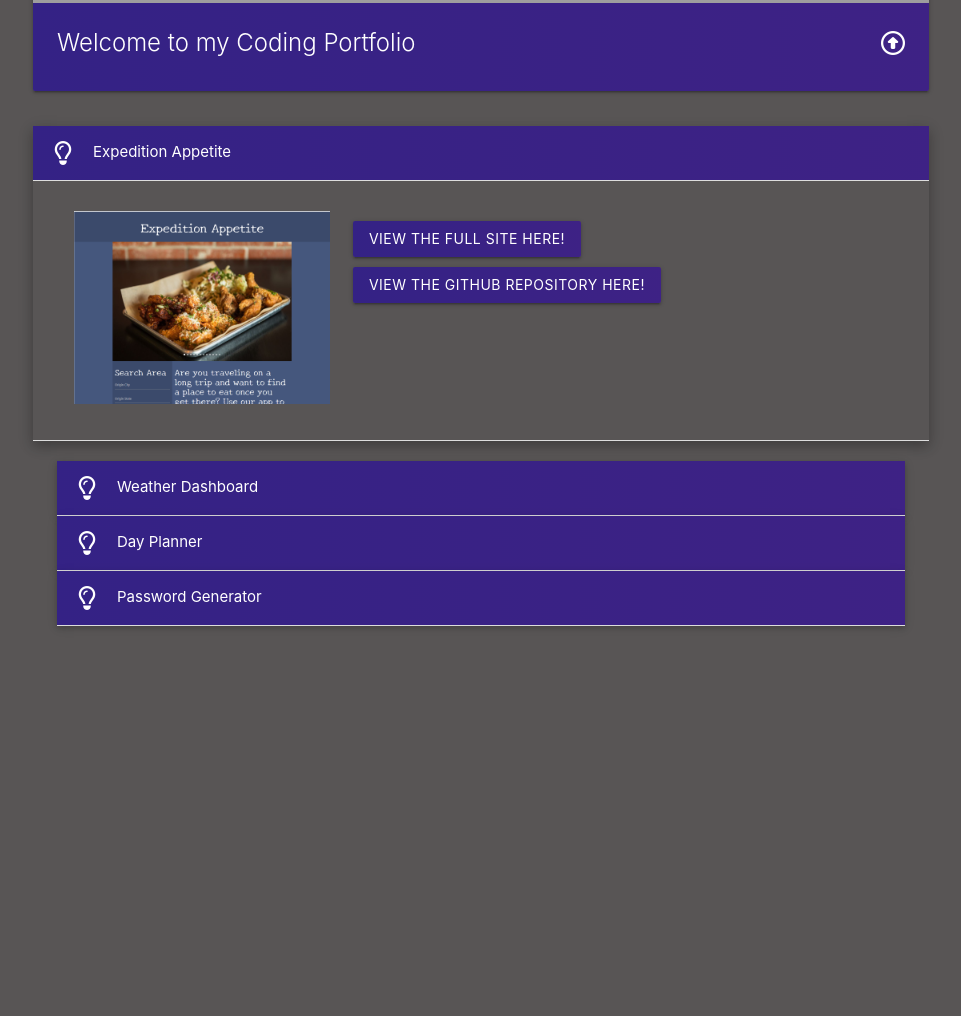
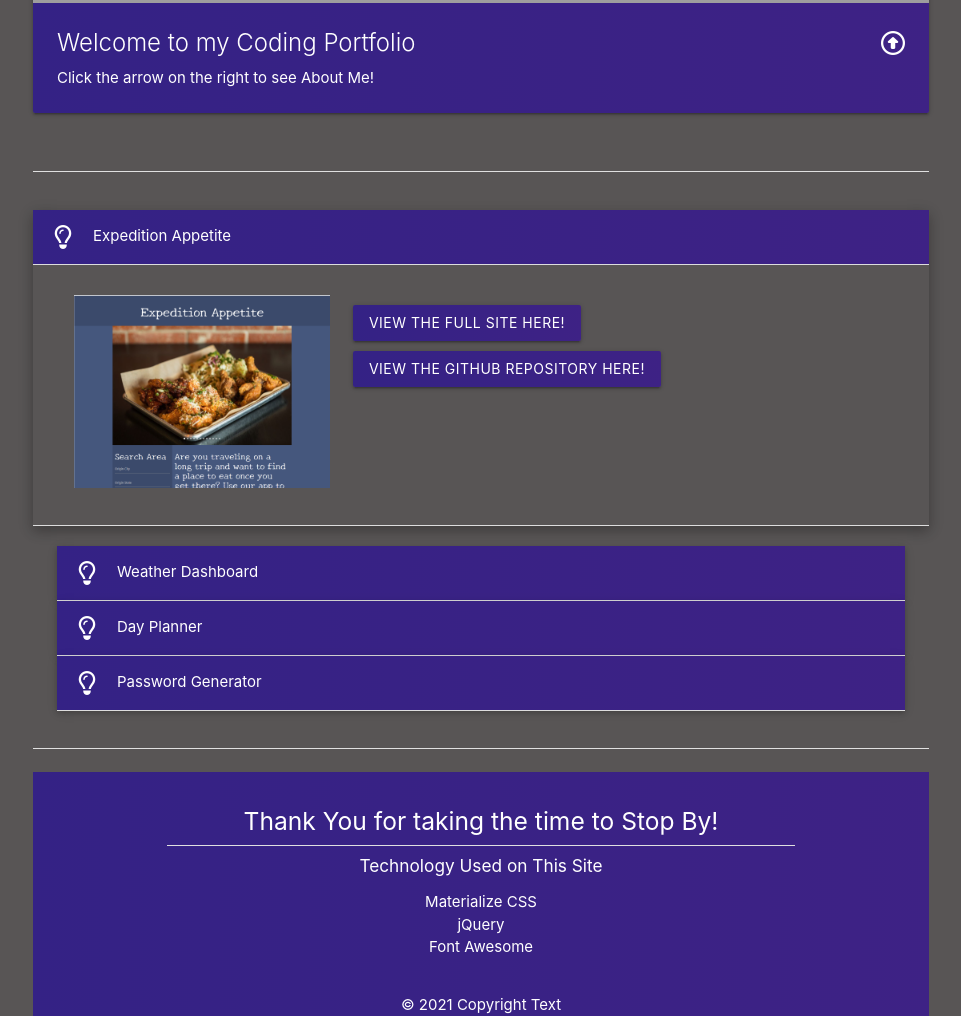
Before and after one commit to dnovelli1/updatedportfolio, a plain HTML site: page index.html in a window 1280 px wide. Shown: the part 741-1757 px from the top of the page, without its empty margins (159-1120 px from the left). Before the commit the page ends 1382 px from the top, so only its background shows below. Drawn offline with nearby package versions, Linux system fonts and the light colour scheme; grey boxes are pictures that could not be loaded.

Commit message:
added touches to footer and new link for resume

```diff
--- a/index.html
+++ b/index.html
@@ -12,25 +12,31 @@
 <body>
     <header>
         <nav>
+            <!-- Nav Bar -->
             <div class="nav-wrapper">
                 <a href="#!" class="brand-logo">Jake Novelli</a>
                 <a href="#" data-target="mobile-demo" class="sidenav-trigger"><i class="fas fa-id-card-alt"></i></a>
                 <ul class="right hide-on-med-and-down">
+                    <!-- Icons showing in the top right on large screens -->
                     <li><a class="waves-effect waves-light" target=blank href="https://www.linkedin.com/in/david-jacob-novelli/" alt="This will take you to my linkedin profile!"><i class="fab fa-linkedin"></i></a></li>
                     <li><a target=blank href="https://github.com/dnovelli1" alt="This will take you to my GitHub profile!"><i class="fab fa-github-square"></i></a></li>
                     <li><a target=blank href="mailto:jakenovelli11@gmail.com" alt="This will autofill my email in a draft in your email!"><i class="fas fa-envelope-square"></i></a></li>
                     <li><a href="callto:17076852450" alt="My phone number is 7076852450"><i class="fas fa-phone-square"></i></a></li>
+                    <li><a href="#" alt="Download my Resume"><i class="far fa-file"></i></a></li>
                 </ul>
             </div>
         </nav>
         <ul class="sidenav" id="mobile-demo">
+            <!-- Icons showing in the side menu on mobile screens -->
             <li><a target=blank href="https://www.linkedin.com/in/david-jacob-novelli/" alt="This will take you to my linkedin profile!"><i class="fab fa-linkedin"></i>My LinkedIn Profile</a></li>
             <li><a target=blank href="https://github.com/dnovelli1" alt="This will take you to my GitHub profile!"><i class="fab fa-github-square"></i>My GitHub Profile</a></li>
             <li><a target=blank href="mailto:jakenovelli11@gmail.com" alt="This will autofill my email in a draft in your email!"><i class="fas fa-envelope-square"></i>Contact Me by Email</a></li>
             <li><a href="callto:17076852450" alt="My phone number is 7076852450"><i class="fas fa-phone-square"></i>Contact Me by Phone</a></li>
+            <li><a href="#" alt="Download my Resume"><i class="far fa-file"></i>Download my Resume</a></li>
         </ul>
     </header>
     <main class="container">
+        <!-- Card with an image and pop up for about me section -->
         <div class="row aboutMe" width="100%" height="100%">
             <div class="card">
                 <div class="card-image">
@@ -38,23 +44,31 @@
                 </div>
                 <div class="card-content">
                     <span class="card-title activator">Welcome to my Coding Portfolio<i class="far fa-arrow-alt-circle-up right"></i></span>
+                    <p>Click the arrow on the right to see About Me!</p>
                 </div>
                 <div class="card-reveal">
                     <span class="card-title activator">About Me<i class="fas fa-times-circle right"></i></span>
                     <p>Hello and welcome to my Professional Coding Portfolio. My name is Jake Novelli and I am 27 years old from the Bay Area of California.</p>
-                    <p>I am a future Web Developer who specializes in HTML, CSS, Javascript and Front End frameworks such ass Materialize and Bootstrap.</p>
+                    <p>I am a future Web Developer who specializes in HTML, CSS, Javascript and Front End frameworks such as Materialize and Bootstrap.</p>
                     <p>Please have a glimpse into what your website could offer in my "Projects" section below.</p>
                     <p>For business inquiries please choose one of the methods in menu on mobile or top right of the page on desktop.</p>
                 </div>
             </div>
         </div>
-        <ul class="collapsible popout">
+        <!-- Divider Lines -->
+        <br>
+        <div class="divider"></div>
+        <br>
+        <!-- Projects Section -->
+        <ul class="collapsible popout" width="100%">
+            <!-- First Pop Up shows on load -->
             <li class="active">
                 <div class="collapsible-header">
                     <i class="far fa-lightbulb"></i>
                     Expedition Appetite
                 </div>
                 <div class="collapsible-body row">
+                <!-- Samll screens 12 columns and medium screens 4 columns -->
                 <div class="col s12 m4">
                     <img id="restImg1" class="responsive-img" src="./assets/images/project1.PNG" alt="This is a photo of the Expedition Appetite Website">
                 </div>
@@ -113,35 +127,38 @@
                 </div>
             </li>
         </ul>
+        <br>
+        <div class="divider"></div>
+        <br>
+        <!-- Footer -->
+        <footer class="page-footer">
+            <div class="container">
+                <div class="row">
+                    <div class="footer-text">
+                        <h5>Thank You for taking the time to Stop By!</h5>
+                        <div class="divider"></div>
+                        <h6>Technology Used on This Site</h6>
+                        <ul>
+                            <!-- Links to Technologies Used -->
+                            <li><a class="flow-text" target=blank href="https://materializecss.com/">Materialize CSS</a></li>
+                            <li><a class="flow-text" target=blank href="https://jquery.com/">jQuery</a></li>
+                            <li><a class="flow-text" target=blank href="https://fontawesome.com/">Font Awesome</a></li>
+                        </ul>
+                    </div>
+                </div>
+            </div>
+            <div class="footer-text">
+                <div class="container">
+                    © 2021 Copyright Text
+                </div>
+            </div>
+        </footer>
     </main>
-
-
-
-
-
-
-
-
-
-
-
-
-
-
-
-
-
-
-
-
-
-
-
-
     <!-- jQuery Script -->
     <script src="https://cdnjs.cloudflare.com/ajax/libs/jquery/3.6.0/jquery.js" integrity="sha512-n/4gHW3atM3QqRcbCn6ewmpxcLAHGaDjpEBu4xZd47N0W2oQ+6q7oc3PXstrJYXcbNU1OHdQ1T7pAP+gi5Yu8g==" crossorigin="anonymous"></script>
     <!-- Materialize Script -->
     <script src="https://cdnjs.cloudflare.com/ajax/libs/materialize/1.0.0/js/materialize.min.js"></script>
+    <!-- Materialize Functions -->
     <script>
         $(document).ready(function(){
             $('.sidenav').sidenav();
```
